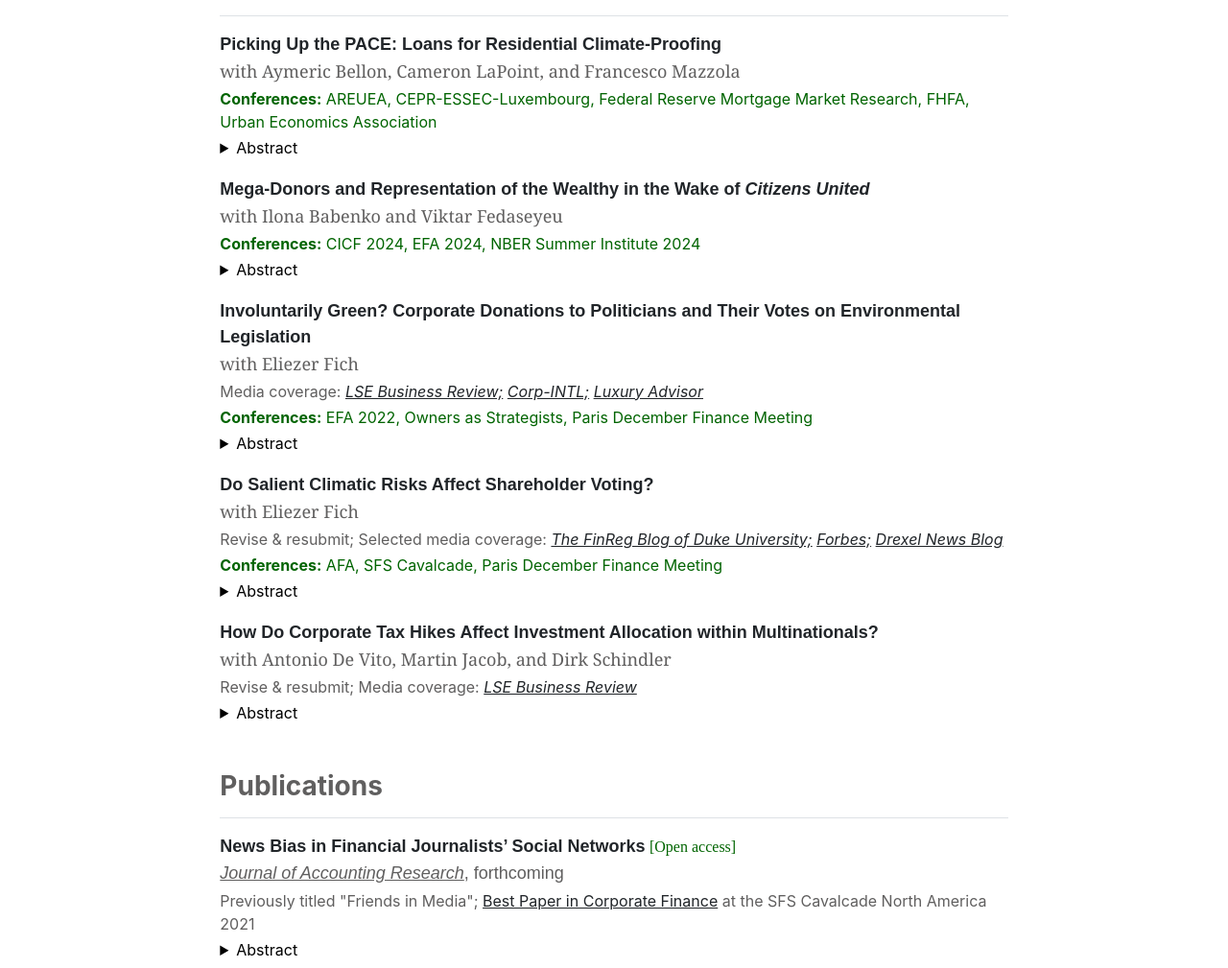
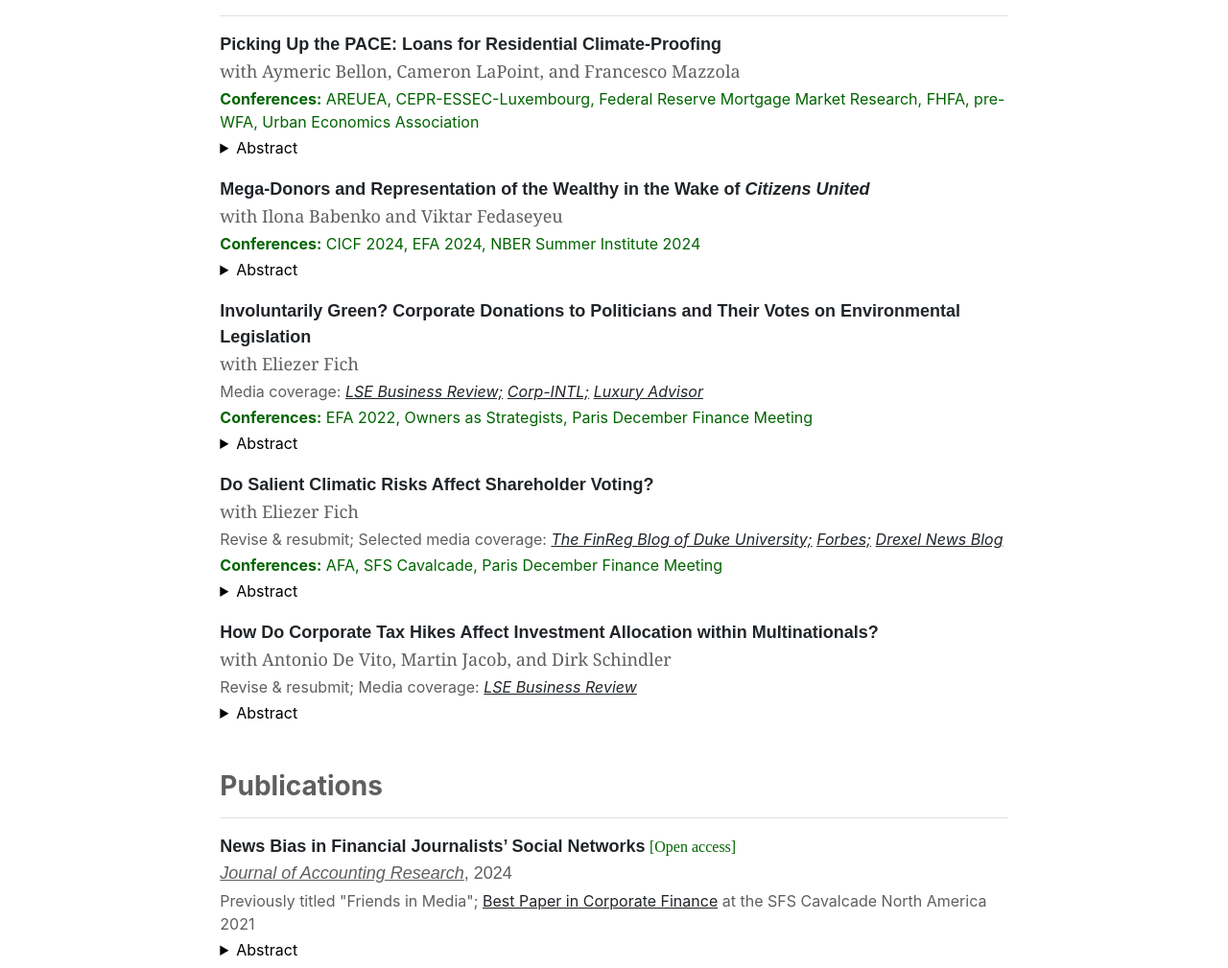
Before and after one commit to guosongxu/guosongxu.github.io, a Jekyll site: the page built from index.md, in a window 1280 px wide. Shown: the part 586-1595 px from the top of the page at 96% size. Built offline with Jekyll 4.4.1, drawn with Linux system fonts in a browser that asks for light colours.

Commit message:
Update home.html

```diff
--- a/_layouts/home.html
+++ b/_layouts/home.html
@@ -17,7 +17,7 @@
 
     <p style="font-family:arial, 'MS Sans Serif', arial;font-size:18px;margin-bottom:1px"><a rel="noreferrer noopener" aria-label=" (opens in a new tab)" href="https://papers.ssrn.com/sol3/papers.cfm?abstract_id=4800611" target="_blank" style="text-decoration:none;"><strong>Picking Up the PACE: Loans for Residential Climate-Proofing</strong></a></p>
     <p style="font-family:georgia;font-size:18px;margin-bottom:3px;color:#605F5F">with Aymeric Bellon, Cameron LaPoint, and Francesco Mazzola</p>
-    <p style="font-size:16px;margin-bottom:3px;color:#006400"><strong>Conferences:</strong> AREUEA, CEPR-ESSEC-Luxembourg, Federal Reserve Mortgage Market Research, FHFA, Urban Economics Association</p>
+    <p style="font-size:16px;margin-bottom:3px;color:#006400"><strong>Conferences:</strong> AREUEA, CEPR-ESSEC-Luxembourg, Federal Reserve Mortgage Market Research, FHFA, pre-WFA, Urban Economics Association</p>
     <details>
       <summary>Abstract</summary>
       <p>
@@ -76,7 +76,7 @@
     <h3 class="fw-bold border-bottom pb-3 mb-3" style="color:#605F5F">Publications</h3>
 
     <p style="margin-bottom:1px"><span style="font-family:arial, 'MS Sans Serif', arial;font-size:18px"><strong><a rel="noreferrer noopener" aria-label=" (opens in a new tab)" href="https://papers.ssrn.com/sol3/papers.cfm?abstract_id=3189273" target="_blank" style="text-decoration:none;">News Bias in Financial Journalists’ Social Networks</a></strong></span>&nbsp;<span style="font-family:bradley hand, cursive;font-size:16px"><a href="http://doi.org/10.1111/1475-679X.12560" target="_blank" rel="noreferrer noopener" aria-label=" (opens in a new tab)" style="text-decoration:none;color:#006400">[Open access]</a></span></p>
-    <p style="font-family:arial;font-size:18px;margin-bottom:3px;color:#605F5F"><em><u>Journal of Accounting Research</u></em>, forthcoming</p>
+    <p style="font-family:arial;font-size:18px;margin-bottom:3px;color:#605F5F"><em><u>Journal of Accounting Research</u></em>, 2024</p>
     <p style="font-size:16px;margin-bottom:3px;color:#605F5F">Previously titled "Friends in Media";&nbsp;<a rel="noreferrer noopener" href="http://sfs.org/cavalcade-best-paper-in-corporate-finance/" target="_blank">Best Paper in Corporate Finance</a> at the SFS Cavalcade North America 2021</p>
     <details>
       <summary>Abstract</summary>
```
